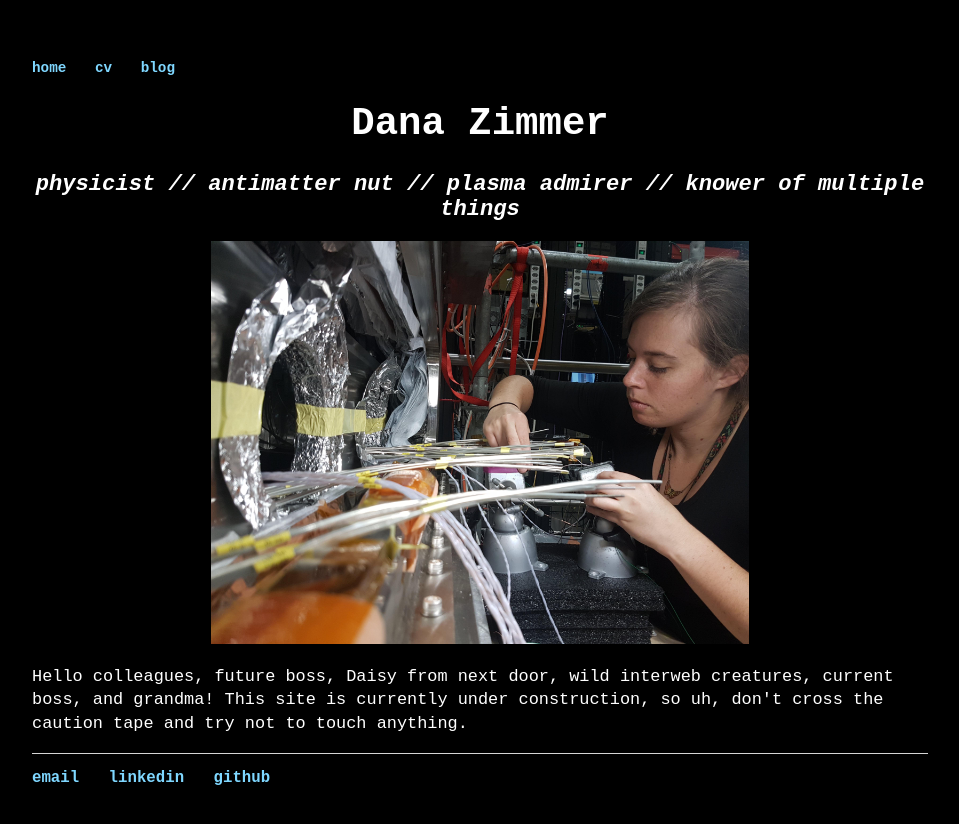
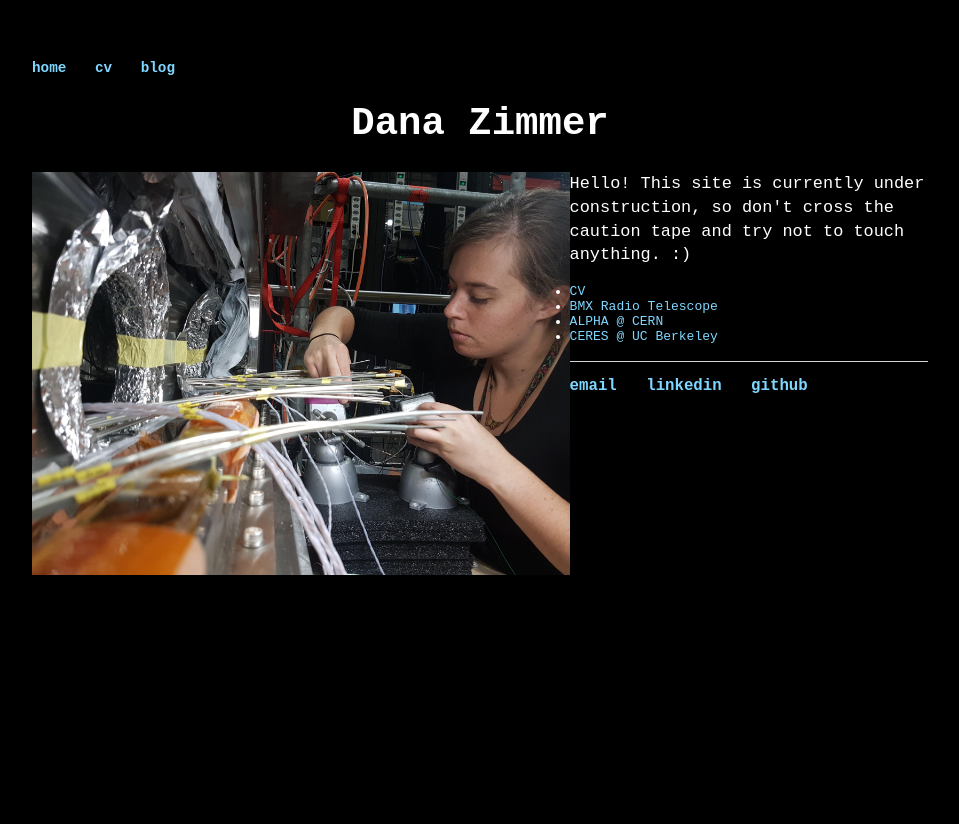
Before and after one commit to dmz11/dmz11.github.io, a Jekyll site: the page built from index.html, in a window 1280 px wide. Shown: the top 824 px of the page, without its empty margins (160-1119 px from the left). Built offline with Jekyll 4.4.1, drawn with Linux system fonts in a browser that asks for light colours.

Commit message:
homepage edits

```diff
--- a/index.html
+++ b/index.html
@@ -4,8 +4,14 @@ title: dana-zimmer
 ---
 <div class="blurb">
 	<h1 align=middle>Dana Zimmer</h1>
-	<h2 align=middle><em>physicist // antimatter nut // plasma admirer // knower of multiple things</em></h2>
 
-	<center><img src="./images/superconducters.jpg" alt="Dana Zimmer ALPHA superconductor magnets cryostat" width = 60%></center>
-	<p>Hello colleagues, future boss, Daisy from next door, wild interweb creatures, current boss, and grandma! This site is currently under construction, so uh, don't cross the caution tape and try not to touch anything.</p>
+	<img src="./images/superconducters.jpg" alt="Dana Zimmer ALPHA superconductor magnets cryostat" align = 'left' width = 60%>
+	<p>Hello! This site is currently under construction, so don't cross the caution tape and try not to touch anything. :)</p>
+    <p>
+    <ul>
+        <li> <a href='https://dmz11.github.io/cv/'>CV</a>
+        <li> <a href='https://dmz11.github.io/bmx/'>BMX Radio Telescope</a>
+        <li> <a href='https://dmz11.github.io/alpha/'>ALPHA @ CERN</a>
+        <li> <a href='https://dmz11.github.io/ceres/'>CERES @ UC Berkeley</a>
+    </p>
 </div><!-- /.blurb -->
```
Also changed, not shown: 2 other files.
